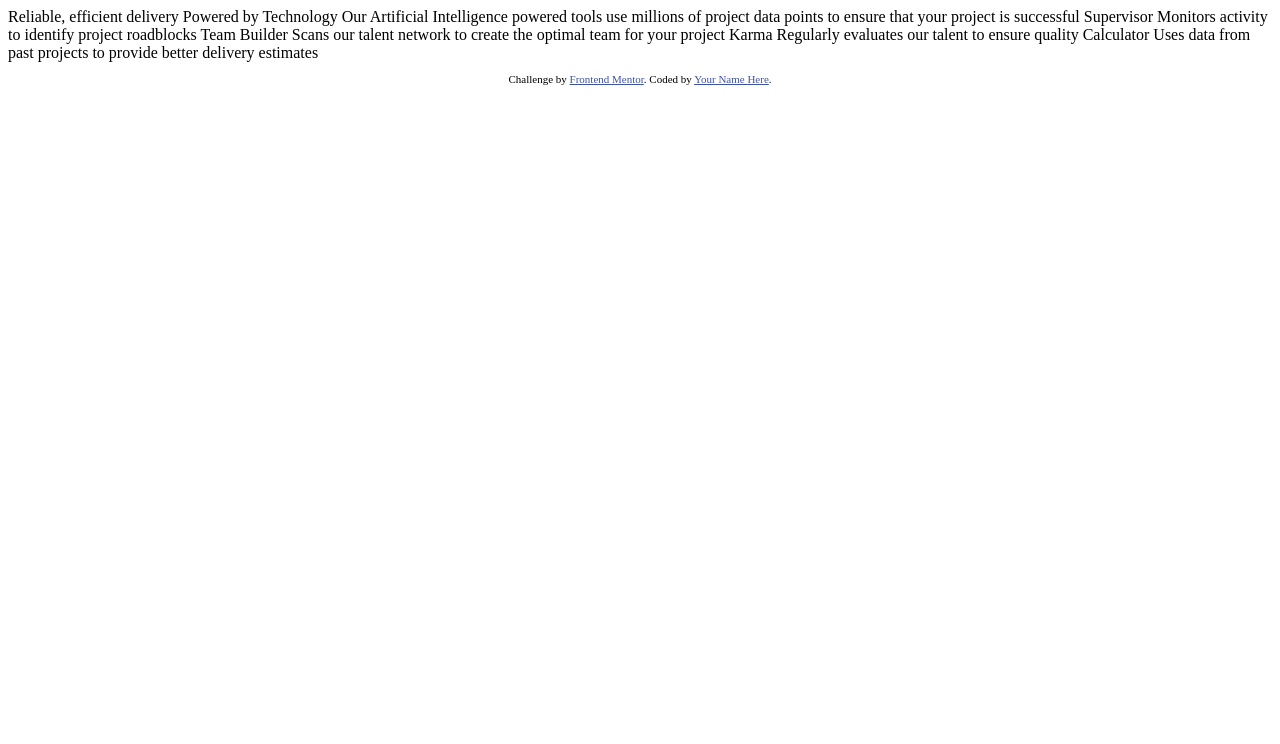
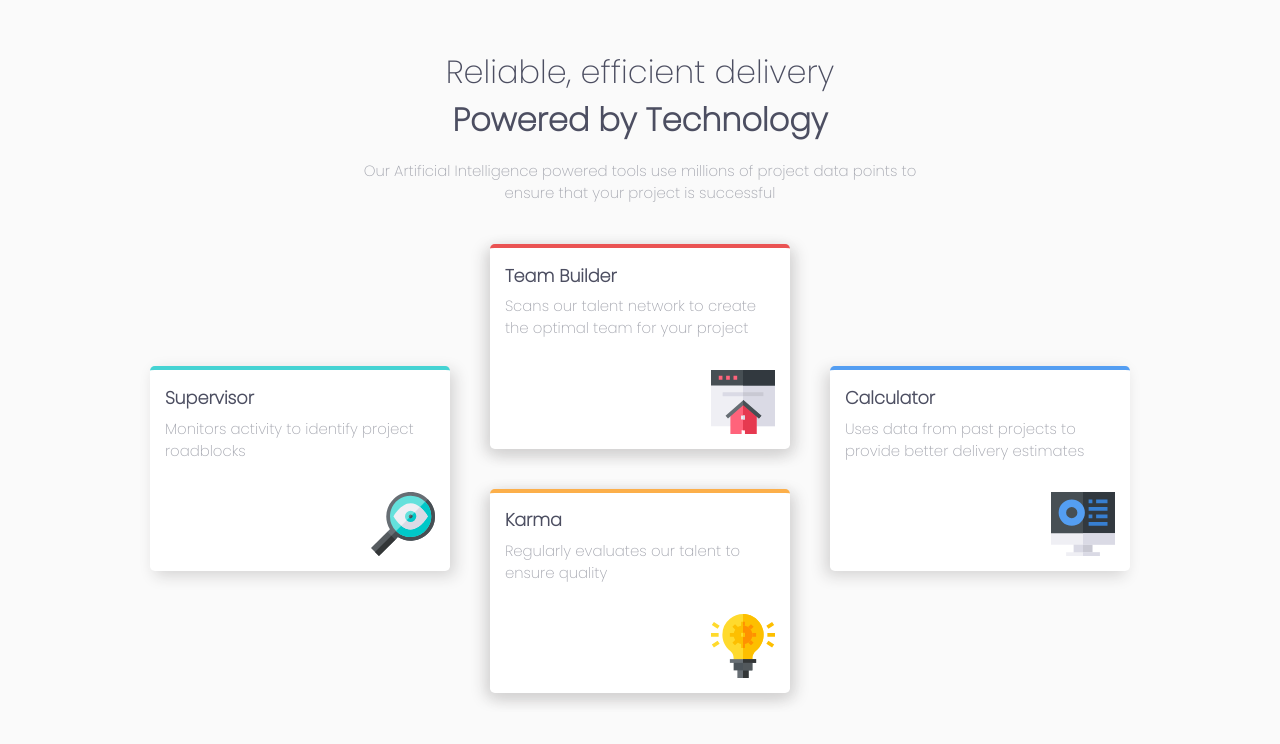
Before and after one commit to Mikael-MS/four-card-feature-section, a plain HTML site: page index.html in a window 1280 px wide. Drawn offline with Linux system fonts and the light colour scheme.

Commit message:
firt commit

```diff
--- /dev/null
+++ b/css/style.css
@@ -0,0 +1,200 @@
+:root {
+    --Red: hsl(0, 78%, 62%);
+    --Cyan: hsl(180, 62%, 55%);
+    --Orange: hsl(34, 97%, 64%);
+    --Blue: hsl(212, 86%, 64%);
+    --Very-Dark-Blue: hsl(234, 12%, 34%);
+    --Grayish-Blue: hsl(229, 6%, 66%);
+    --Very-Light-Gray: hsl(0, 0%, 98%);
+}
+
+
+* {
+    margin: 0;
+    padding: 0;
+    text-decoration: none;
+}
+
+body {
+    font-family: 'Poppins', sans-serif;
+    display: flex;
+    justify-content: center;
+    background-color: var(--Very-Light-Gray);
+
+}
+
+h1 {
+    font-weight: 100;
+    font-size: 2rem;
+}
+
+p {
+    font-size: 0.93rem;
+    font-weight: 400;
+    color: var(--Grayish-Blue);
+}
+
+h2 {
+    font-size: 1.1rem;
+    font-weight: bold;
+    color: var(--Very-Dark-Blue);
+
+}
+
+
+.main-content {
+    width: 56.25rem;
+    display: flex;
+    flex-direction: column;
+    align-items: center;
+    margin: 3rem 6rem;
+}
+
+.title {
+    display: flex;
+    flex-direction: column;
+    align-items: center;
+}
+
+.title h1 {
+    max-width: 28rem;
+    font-weight: 100;
+    font-size: 2rem;
+    text-align: center;
+    color: var(--Very-Dark-Blue);
+    margin-bottom: 1rem;
+}
+
+.title p {
+    max-width: 37.5rem;
+    text-align: center;
+    font-size: 0.93rem;
+    font-weight: 400;
+    color: var(--Grayish-Blue);
+}
+
+.brackets {
+    width: 62.5rem;
+    box-sizing: border-box;
+    margin: 2.5rem 0;
+    display: flex;
+    flex-direction: row;
+    flex-wrap: wrap;
+    justify-content: center;
+
+}
+
+.image {
+    display: flex;
+    flex-direction: row-reverse;
+    margin-top: 1.5rem;
+}
+
+.utilities-1 {
+    display: flex;
+    align-items: center;
+}
+
+.brackets-utilities-1 {
+    max-width: 18.75rem;
+    order: 1;
+    border-top: 0.25rem solid var(--Cyan);
+    border-radius: 0.3rem;
+    box-shadow: 0.3rem 0.3rem 0.9rem rgb(212, 211, 211);
+    display: flex;
+    flex-direction: column;
+    gap: 0.4rem;
+    box-sizing: border-box;
+    padding: 0.93rem;
+    background-color: white;
+    margin-right: 2.5rem;
+
+
+}
+
+.utilities-2-3 {
+    display: flex;
+    flex-direction: column;
+    row-gap: 2.5rem;
+}
+
+
+
+.brackets-utilities-2 {
+    max-width: 18.75rem;
+    order: 1;
+    border-top: 0.25rem solid var(--Red);
+    border-radius: 0.3rem;
+    box-shadow: -0.3rem 0.3rem 0.9rem rgb(212, 211, 211), 0.3rem 0.3rem 0.9rem rgb(212, 211, 211);
+    display: flex;
+    flex-direction: column;
+    gap: 0.4rem;
+    box-sizing: border-box;
+    padding: 0.93rem;
+    background-color: white;
+}
+
+.brackets-utilities-3 {
+    max-width: 18.75rem;
+    order: 2;
+    border-top: 0.25rem solid var(--Orange);
+    border-radius: 0.3rem;
+    box-shadow: -0.3rem 0.3rem 0.9rem rgb(212, 211, 211), 0.3rem 0.3rem 0.9rem rgb(212, 211, 211);
+    display: flex;
+    flex-direction: column;
+    gap: 0.4rem;
+    box-sizing: border-box;
+    padding: 0.93rem;
+    background-color: white;
+
+
+}
+
+.utilities-4 {
+    display: flex;
+    align-items: center;
+}
+
+.brackets-utilities-4 {
+    max-width: 18.75rem;
+    order: 1;
+    border-top: 0.25rem solid var(--Blue);
+    border-radius: 0.3rem;
+    box-shadow: -0.3rem 0.3rem 0.9rem rgb(212, 211, 211);
+    display: flex;
+    flex-direction: column;
+    gap: 0.4rem;
+    box-sizing: border-box;
+    padding: 0.93rem;
+    background-color: white;
+    margin-left: 2.5rem;
+}
+
+@media only screen and (max-width: 375px) {
+    .title h1 {
+        font-size: 1.5rem;
+        max-width: 20rem;
+        padding: 0 4.5rem;
+    }
+
+    .title p{
+        max-width: 20rem;
+        padding: 2.5rem 4.5rem;
+    }
+
+    .brackets {
+        display: flex;
+        flex-direction: column;
+        align-items: center;
+        margin-top: 0;
+    }
+
+    .brackets-utilities-1 {
+        margin: 2.5rem 0;
+    }
+
+    .brackets-utilities-4 {
+        margin: 2.5rem 0;
+    }
+
+}
--- a/index.html
+++ b/index.html
@@ -1,45 +1,73 @@
 <!DOCTYPE html>
 <html lang="en">
+
 <head>
   <meta charset="UTF-8">
-  <meta name="viewport" content="width=device-width, initial-scale=1.0"> <!-- displays site properly based on user's device -->
+  <meta name="viewport" content="width=device-width, initial-scale=1.0">
 
   <link rel="icon" type="image/png" sizes="32x32" href="./images/favicon-32x32.png">
 
   <title>Frontend Mentor | Four card feature section</title>
 
-  <!-- Feel free to remove these styles or customise in your own stylesheet 👍 -->
-  <style>
-    .attribution { font-size: 11px; text-align: center; }
-    .attribution a { color: hsl(228, 45%, 44%); }
-  </style>
+  <link href="https://fonts.googleapis.com/css2?family=Poppins:wght@200&display=swap" rel="stylesheet">
+
+  <link rel="stylesheet" href="css/style.css">
+
 </head>
+
 <body>
+  <main class="main-content">
+    <section class="title">
+      <h1>
+        Reliable, efficient delivery
+        <strong>Powered by Technology</strong>
+      </h1>
+      <p>
+        Our Artificial Intelligence powered tools use millions of project data points
+        to ensure that your project is successful
+      </p>
+    </section>
+    <section class="brackets">
+      <div class="utilities-1">
+        <article class="brackets-utilities-1">
+          <h2>Supervisor</h2>
+          <p>Monitors activity to identify project roadblocks</p>
+          <div class="image">
+            <img src="/images/icon-supervisor.svg" alt="lupa">
+          </div>
+        </article>
+      </div>
+      <div class="utilities-2-3">
+        <article class="brackets-utilities-2">
+          <h2>Team Builder</h2>
+          <p>Scans our talent network to create the optimal team for your project</p>
+          <div class="image">
+            <img src="/images/icon-team-builder.svg" alt=" casa">
+          </div>
+        </article>
+        <article class="brackets-utilities-3">
+          <h2>Karma</h2>
+          <p>Regularly evaluates our talent to ensure quality</p>
+          <div class="image">
+            <img src="/images/icon-karma.svg" alt="lampada">
+          </div>
+        </article>
+      </div>
+      <div class="utilities-4">
+        <article class="brackets-utilities-4">
+          <h2>Calculator</h2>
+          <p>Uses data from past projects to provide better delivery estimates</p>
+          <div class="image">
+            <img src="/images/icon-calculator.svg" alt="tela de computador">
+          </div>
+        </article>
+      </div>
 
-  Reliable, efficient delivery
-  Powered by Technology
-
-  Our Artificial Intelligence powered tools use millions of project data points
-  to ensure that your project is successful
-
-  Supervisor
-  Monitors activity to identify project roadblocks
-
-  Team Builder
-  Scans our talent network to create the optimal team for your project
-
-  Karma
-  Regularly evaluates our talent to ensure quality
-
-  Calculator
-  Uses data from past projects to provide better delivery estimates
+    </section>
+  </main>
 
 
-  <footer>
-    <p class="attribution">
-      Challenge by <a href="https://www.frontendmentor.io?ref=challenge" target="_blank">Frontend Mentor</a>.
-      Coded by <a href="#">Your Name Here</a>.
-    </p>
-  </footer>
+
 </body>
+
 </html>
```
Also changed, not shown: design/desktop-design.jpg (deleted), design/desktop-preview.jpg (deleted), design/mobile-design.jpg (deleted), 3 other files.
